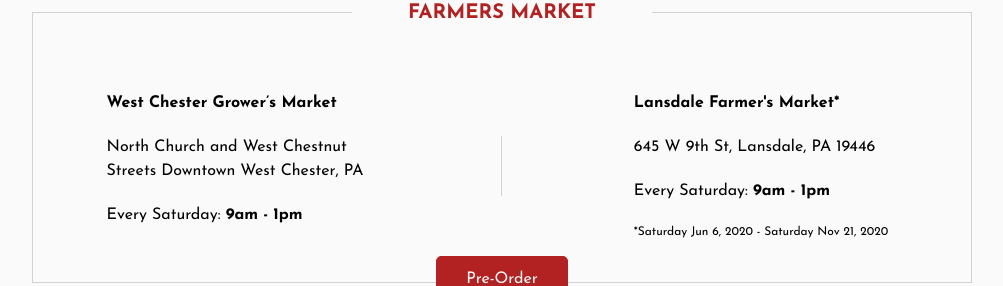
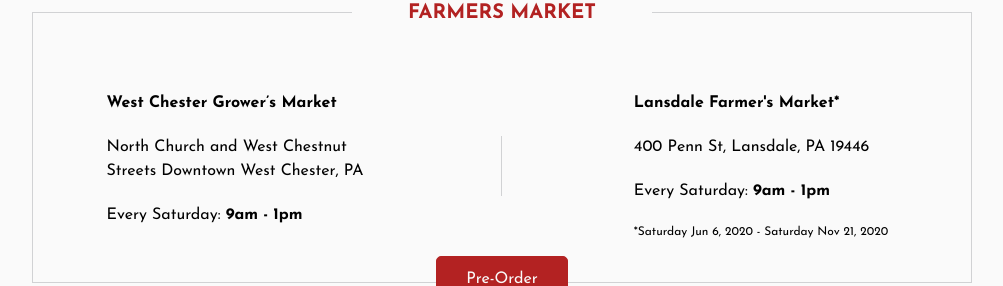
Before and after one commit to gcoogan1/humpty_d_mock, a React (Create React App) app: page / in a window 1280 px wide. Shown: the part 4305-4591 px from the top of the page, without its empty margins (138-1141 px from the left). Built offline with nearby package versions, Linux system fonts and the light colour scheme.

Commit message:
address change

```diff
--- a/src/components/Location/Location.js
+++ b/src/components/Location/Location.js
@@ -132,7 +132,7 @@
                 <p>
                   <span className="bold">Lansdale Farmer's Market*</span>
                 </p>
-                <p>645 W 9th St, Lansdale, PA 19446</p>
+                <p>400 Penn St, Lansdale, PA 19446</p>
                 <p>
                   Every Saturday:<span className="bold"> 9am - 1pm</span>
                 </p>
```
